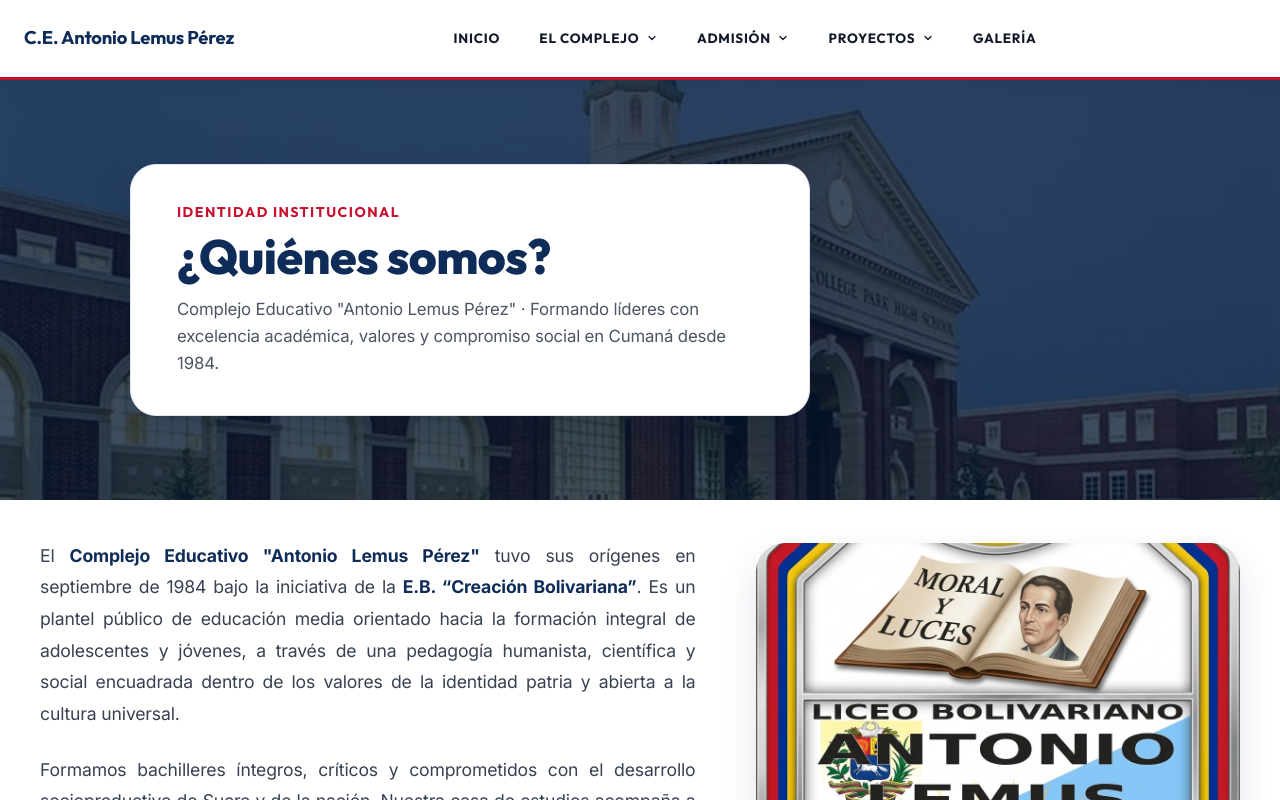
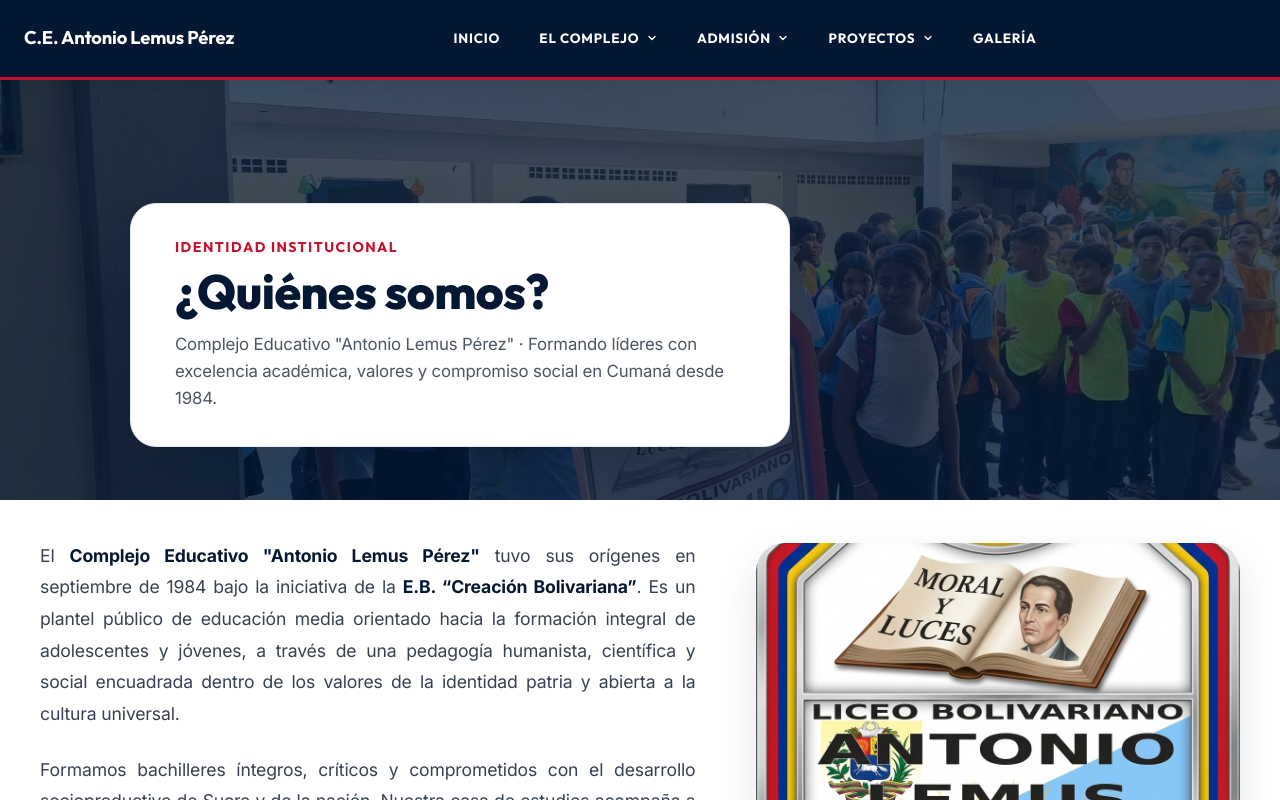
Before and after one commit to eddcr777-sys/proyect-universidad, a React (Vite) app: page /el-liceo in a window 1280 px wide. Shown: the top 800 px of the page. Built offline with nearby package versions, Linux system fonts and the light colour scheme; the HTML template or start-up script is replaced by a standard one.

Commit message:
colores actualizados, cabecera y pie de pagina

```diff
--- a/dev-dist/sw.js
+++ b/dev-dist/sw.js
@@ -81,7 +81,7 @@ define(['./workbox-afac4cd2'], (function (workbox) { 'use strict';
     "revision": "3ca0b8505b4bec776b69afdba2768812"
   }, {
     "url": "/index.html",
-    "revision": "0.d20nq0qb1og"
+    "revision": "0.18u7ih7ftno"
   }], {});
   workbox.cleanupOutdatedCaches();
   workbox.registerRoute(new workbox.NavigationRoute(workbox.createHandlerBoundToURL("/index.html"), {
--- a/src/components/comunes/Cabecera.css
+++ b/src/components/comunes/Cabecera.css
@@ -1,8 +1,3 @@
-/* ==========================================
-   CABECERA INSTITUCIONAL — ESTILO COLEGIO LOS ARCOS
-   Fondo blanco, tipografía limpia Outfit/Inter, borde rojo inferior
-   ========================================== */
-
 .cabecera {
   position: sticky;
   top: 0;
@@ -11,7 +6,7 @@
   box-sizing: border-box;
   margin: 0;
   z-index: 1000;
-  background-color: #ffffff;
+  background-color:#051833;
   border-bottom: 3.5px solid var(--color-inst-rojo, #8B1E2F);
   box-shadow: 0 4px 18px rgba(0, 0, 0, 0.05);
 }
@@ -39,17 +34,17 @@
 
 /* Estado 2: Sólido — Fondo blanco limpio con línea roja inferior (Capturas Los Arcos) */
 .cabecera.cabecera-solida {
-  background-color: #ffffff;
+  background-color:#051833;
   border-bottom: 3.5px solid var(--color-inst-rojo, #8B1E2F);
   box-shadow: 0 4px 20px rgba(0, 0, 0, 0.05);
 }
 
 .cabecera.cabecera-solida .cabecera-titulo {
-  color: var(--color-inst-azul, #0F2C59);
+  color: var(--color-inst-blanco, #0F2C59);
 }
 
 .cabecera.cabecera-solida .cabecera-escudo-caja {
-  background-color: var(--color-inst-azul, #0F2C59);
+  background-color: var(--color-inst-blanco, #0F2C59);
   color: #ffffff;
 }
 
@@ -58,7 +53,7 @@
 }
 
 .cabecera.cabecera-solida .cabecera-boton-usuario:hover {
-  color: var(--color-inst-rojo, #8B1E2F);
+  color: var(--color-inst-blanco, #8B1E2F);
 }
 
 .cabecera.cabecera-solida .menu-hamburguesa {
--- a/src/components/comunes/CabeceraCiberseguridad/CabeceraCiberseguridad.css
+++ b/src/components/comunes/CabeceraCiberseguridad/CabeceraCiberseguridad.css
@@ -17,7 +17,7 @@
 }
 
 .cabecera-ciber-contenedor {
-  max-width: 1240px;
+  max-width: 1340px;
   height: 84px;
   margin: 0 auto;
   padding: 0 clamp(16px, 3vw, 32px);
--- a/src/components/comunes/Navegacion/NavegacionEscritorio.css
+++ b/src/components/comunes/Navegacion/NavegacionEscritorio.css
@@ -26,7 +26,7 @@
 /* Modo Sólido (Fondo blanco limpio de la cabecera Los Arcos) */
 .nav-desktop.nav-solida .nav-link,
 .nav-desktop.nav-solida .dropbtn {
-  color: #111827;
+  color: var(--color-inst-blanco);
 }
 
 .nav-desktop.nav-solida .nav-link:hover,
--- a/src/components/comunes/PiePagina.css
+++ b/src/components/comunes/PiePagina.css
@@ -1,10 +1,5 @@
-/* ==========================================================================
-   FOOTER INSTITUCIONAL — ESTILO COLEGIO LOS ARCOS (Captura 3)
-   Fondo azul marino profundo (#051833), 4 columnas separadas por líneas sutiles
-   ========================================================================== */
-
 footer.losarcos-footer {
-  background-color: #051833 !important;
+  background-color: #051833 ;
   color: #ffffff !important;
   padding: 70px 24px 50px 24px !important;
   border-top: 3.5px solid #8B1E2F !important;
--- a/src/index.css
+++ b/src/index.css
@@ -52,7 +52,7 @@ body {
 
   --color-inst-rojo: #C8102E;
   --color-inst-rojo-hover: #A00C24;
-  --color-inst-azul: #0F2C59;
+  --color-inst-azul: #051833;
   --color-inst-azul-hover: #081B3A;
   --color-inst-amarillo: #F59E0B;
   --color-inst-dorado: #D4AF37;
--- a/src/pages/ElLiceo/Historia.tsx
+++ b/src/pages/ElLiceo/Historia.tsx
@@ -2,7 +2,7 @@ import React from 'react';
 import { ArrowLeft } from 'lucide-react';
 import { Link } from 'react-router-dom';
 import HeroInstitucional from '../../components/comunes/HeroInstitucional/HeroInstitucional';
-import img5 from '../../assets/pbk-Hero-3.jpg';
+import img5 from '../../assets/12.jpg';
 import fotoFachada from '../../assets/lb.jpeg';
 import fotoOrigenA from '../../assets/Gemini_Generated_Image_2p4dkt2p4dkt2p4d.jpeg';
 import fotoBautizoA from '../../assets/Gemini_Generated_Image_qrp9miqrp9miqrp9.jpeg';
--- a/src/pages/ElLiceo/QuienesSomos.css
+++ b/src/pages/ElLiceo/QuienesSomos.css
@@ -55,13 +55,15 @@
 }
 
 .quienes-hero-caja-flotante {
-  background-color: #ffffff;
-  padding: 38px 46px;
+ background: #ffffff;
+  padding: 34px 44px;
   border-radius: 26px;
-  max-width: 680px;
-  box-shadow: 0 18px 42px rgba(5, 24, 51, 0.22);
+  max-width: 660px;
+  box-shadow: 0 20px 48px rgba(5, 24, 51, 0.22);
   border: 1px solid #e2e8f0;
+  transform: translateY(35px);
   box-sizing: border-box;
+
 }
 
 .quienes-hero-etiqueta {
@@ -114,6 +116,7 @@
   display: flex;
   flex-direction: column;
   gap: 24px;
+
 }
 
 .intro-texto-col p {
@@ -376,7 +379,6 @@
 /* ── SECCIÓN 4: ESTUDIOS ── */
 .seccion-estudios-losarcos {
   background-color: #fbf7ee;
-  border-radius: 36px;
   padding: 75px 50px;
   margin-bottom: 110px;
   border: 1px solid #f0e8d6;
@@ -582,10 +584,8 @@
   margin-bottom: 110px;
   background-color: #051833;
   color: #ffffff;
-  border-radius: 36px;
   padding: 75px 50px;
-  border: 1px solid rgba(255, 255, 255, 0.1);
-  box-shadow: 0 20px 50px rgba(5, 24, 51, 0.22);
+
 }
 
 .razones-encabezado {
@@ -1002,12 +1002,15 @@
 
   .intro-texto-col {
     gap: 18px;
+      margin: 0.5rem;
+
   }
 
   .intro-texto-col p {
     font-size: 1.02rem;
     line-height: 1.75;
     text-align: left;
+    margin: 0.5rem;
   }
 
   .intro-enlace-historia {
--- a/src/pages/Galerias/Galeria.tsx
+++ b/src/pages/Galerias/Galeria.tsx
@@ -1,5 +1,5 @@
 import React, { useState } from 'react';
-import fotoHero from '../../assets/pbk-Hero-3.jpg';
+import fotoHero from '../../assets/12.jpg';
 import foto1 from '../../assets/lb.jpeg';
 import foto2 from '../../assets/lemu.jpeg';
 import foto3 from '../../assets/le.jpeg';
--- a/src/pages/HomePage/HomePage.tsx
+++ b/src/pages/HomePage/HomePage.tsx
@@ -13,7 +13,7 @@ import {
 } from 'lucide-react';
 import './HomePage.css';
 
-import fotoHero from '../../assets/pbk-Hero-3.jpg';
+import fotoHero from '../../assets/12.jpg';
 import fotoFachada from '../../assets/lb.jpeg';
 import fotoAula from '../../assets/le.jpeg';
 import fotoDeportes from '../../assets/lemu.jpeg';
```
Also changed, not shown: src/pages/ElLiceo/QuienesSomos.tsx (+1 -8 lines), 1 other file (tests, documents, lock files or other folders).
